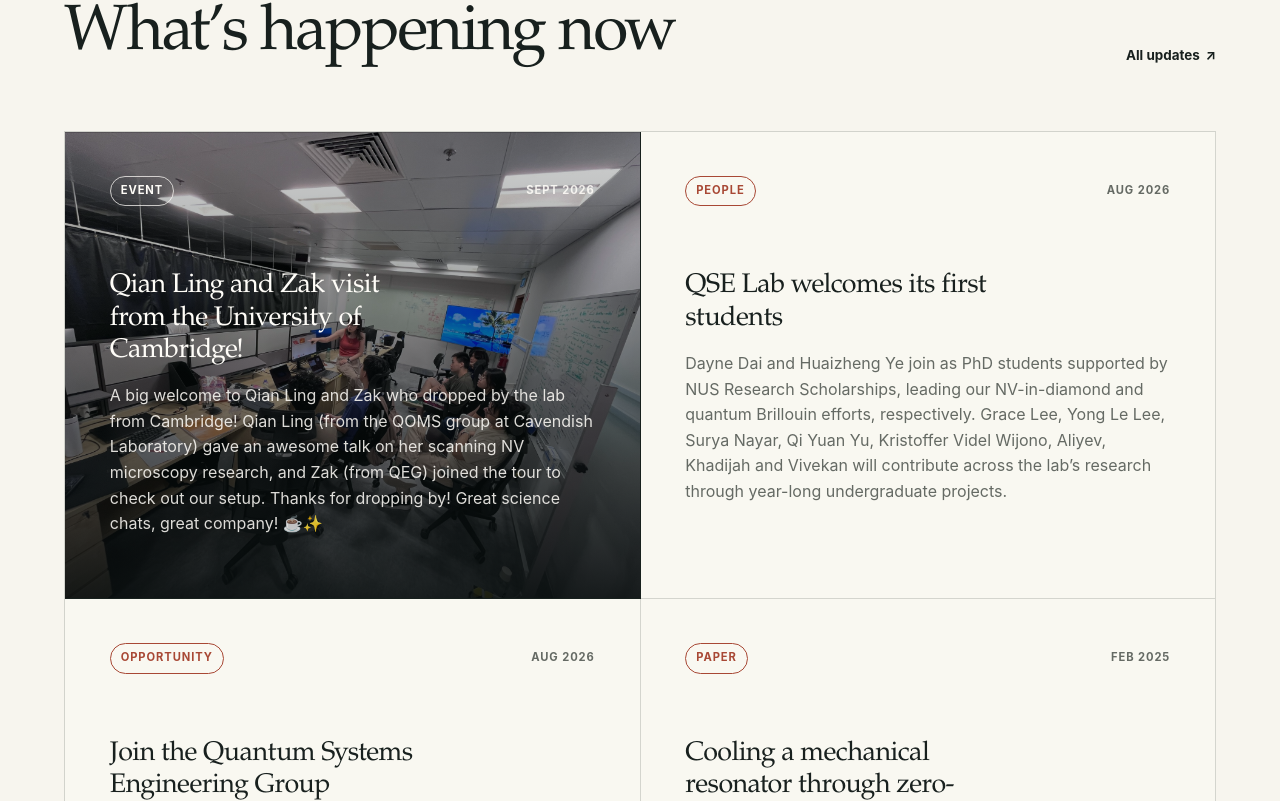
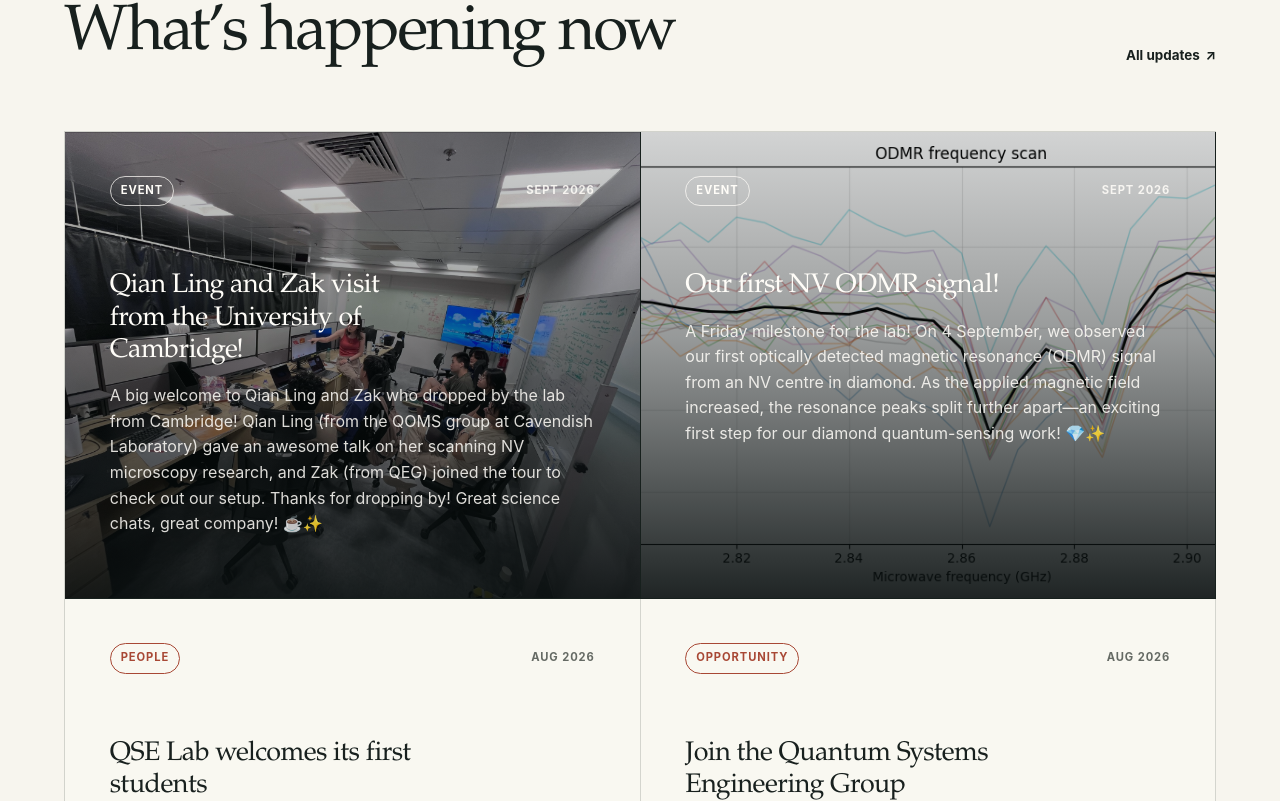
Before and after one commit to atkc/qselab-website, a Next.js app: page / in a window 1280 px wide. Shown: the part 1079-1880 px from the top of the page. Built offline with nearby package versions, Linux system fonts and the light colour scheme.

Commit message:
Add first NV ODMR milestone

```diff
--- a/content/news.ts
+++ b/content/news.ts
@@ -47,6 +47,31 @@ export const newsItems: NewsItem[] = [
         caption: "Visitors from the Cavendish Laboratory tour the QSE Lab.",
         width: 1536,
         height: 2048,
+      },
+    ],
+    featured: true,
+  },
+  {
+    date: "2026-09-04",
+    type: "Event",
+    title: "Our first NV ODMR signal!",
+    summary:
+      "A Friday milestone for the lab! On 4 September, we observed our first optically detected magnetic resonance (ODMR) signal from an NV centre in diamond. As the applied magnetic field increased, the resonance peaks split further apart—an exciting first step for our diamond quantum-sensing work! 💎✨",
+    links: [],
+    images: [
+      {
+        src: "/images/news/first-nv-odmr-lower-field.webp",
+        alt: "ODMR frequency scan showing the NV resonance splitting at a lower applied magnetic field",
+        caption: "Our first NV ODMR spectrum, at the lower applied magnetic field.",
+        width: 900,
+        height: 500,
+      },
+      {
+        src: "/images/news/first-nv-odmr-higher-field.webp",
+        alt: "ODMR frequency scan showing wider NV resonance splitting at a higher applied magnetic field",
+        caption: "The ODMR resonances split further apart as the magnetic field increases.",
+        width: 900,
+        height: 500,
       },
     ],
     featured: true,
```
Also changed, not shown: public/images/news/first-nv-odmr-higher-field.webp (added), public/images/news/first-nv-odmr-lower-field.webp (added).
